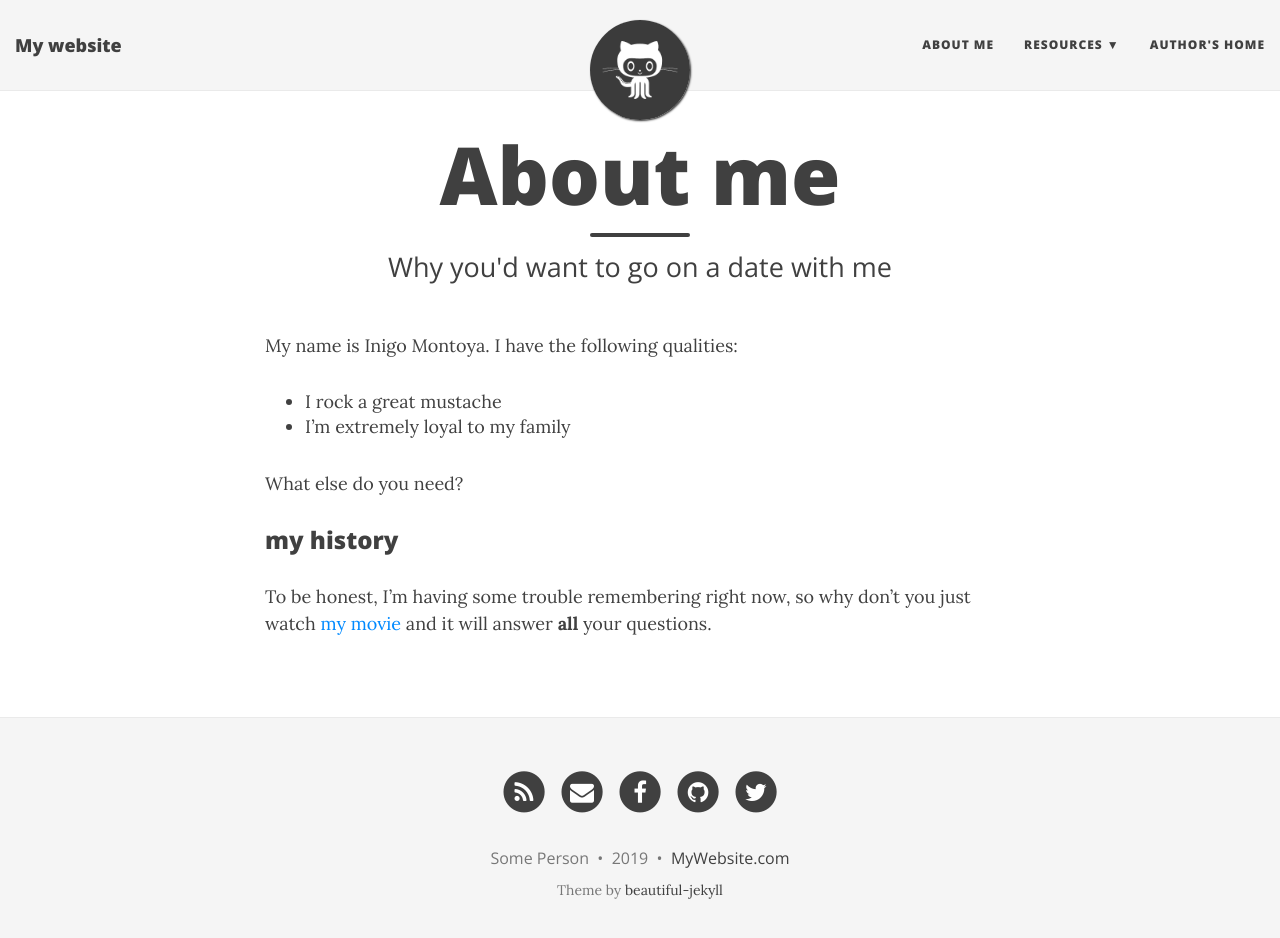
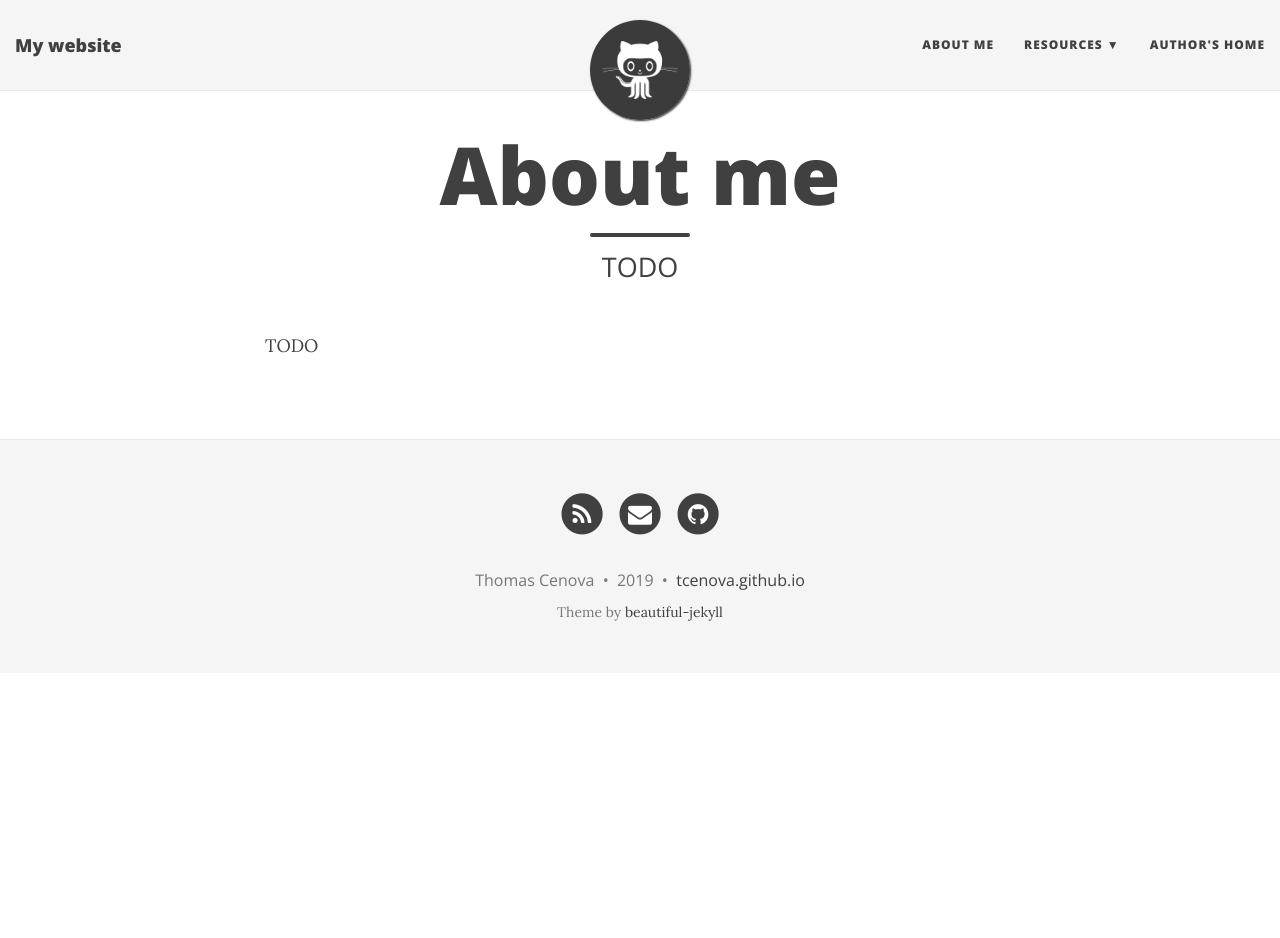
Before and after one commit to Tcenova/Tcenova.github.io, a Jekyll site: the page built from aboutme.md, in a window 1280 px wide and 951 px high. Shown: the top 938 px of the window. Built offline with Jekyll 4.4.1, drawn with Linux system fonts in a browser that asks for light colours; nearby versions of some CDN libraries.

Commit message:
changed some of the default settings

```diff
--- a/_config.yml
+++ b/_config.yml
@@ -4,7 +4,7 @@
 # baseurl is the website's URL without the hostname
 
 # If you are building a simple GitHub user page (https://username.github.io) then use these settings:
-url: "https://username.github.io"
+url: "https://tcenova.github.io/"
 baseurl: ""
 
 # If you are building a GitHub project page then use these settings:
@@ -17,7 +17,7 @@ baseurl: ""
 title: My website
 
 # Short description of your site
-description: A virtual proof that name is awesome!
+description: TODO
 
 # --- Navigation bar options --- #
 
@@ -28,7 +28,7 @@ navbar-links:
     - Beautiful Jekyll: "http://deanattali.com/beautiful-jekyll/"
     - Learn markdown: "http://www.markdowntutorial.com/"
     - GitHub Pages: "https://pages.github.com/"
-  Author's home: "http://deanattali.com"
+  Author's home: "https://tcenova.github.io/"
 
 # Image to show in the navigation bar - image must be a square (width = height)
 # Remove this parameter if you don't want an image in the navbar
@@ -64,7 +64,7 @@ footer-link-col: "#404040"
 # Change all these values or delete the ones you don't want.
 # Important: you must keep the "name" parameter, everything else you can remove
 author:
-  name: Some Person
+  name: Thomas Cenova
 
 # Select your active Social Network Links.
 # Uncomment the links you want to show in the footer and add your information to each link.
@@ -72,10 +72,10 @@ author:
 # If you want to add a new link that isn't here, you'll need to also edit the file _data/SocialNetworks.yml
 social-network-links:
   rss: true
-  email: "someone@example.com"
-  facebook: daattali
-  github: daattali
-  twitter: daattali
+  email: "tom.cenova@gmail.com"
+  #facebook: daattali
+  github: Tcenova
+  #twitter: daattali
 #  reddit: yourname
 #  google-plus: +DeanAttali
 #  linkedin: daattali
@@ -99,7 +99,7 @@ share-links-active:
 
 # How to display the link to the website in the footer
 # Remove this if you don't want a link in the footer
-url-pretty: "MyWebsite.com"  # eg. "deanattali.com/beautiful-jekyll"
+url-pretty: "tcenova.github.io"  # eg. "deanattali.com/beautiful-jekyll"
 
 # --- Web Statistics Section --- #
 
@@ -131,8 +131,8 @@ url-pretty: "MyWebsite.com"  # eg. "deanattali.com/beautiful-jekyll"
 
 # Staticman support
 staticman:
-  repository : # GitHub username/repository eg. "daattali/beautiful-jekyll"
-  branch     : # eg. "master" If you're not using `master` branch, then you also need to update the `branch` parameter in `staticman.yml`
+  repository : Tcenova/Tcenova.github.io # GitHub username/repository eg. "daattali/beautiful-jekyll"
+  branch     : master # eg. "master" If you're not using `master` branch, then you also need to update the `branch` parameter in `staticman.yml`
   endpoint   : # URL of your own deployment (with trailing slash) (will fallback to a public GitLab instance)
   reCaptcha:
     # reCaptcha for Staticman (OPTIONAL)
@@ -156,7 +156,7 @@ title-separator: "-"
 # --- Don't need to touch anything below here (but you can if you want) --- #
 
 # Output options (more information on Jekyll's site)
-timezone: "America/Vancouver"
+timezone: "America/Eastern"
 markdown: kramdown
 highlighter: rouge
 permalink: /:year-:month-:day-:title/
--- a/aboutme.md
+++ b/aboutme.md
@@ -1,16 +1,7 @@
 ---
 layout: page
 title: About me
-subtitle: Why you'd want to go on a date with me
+subtitle: TODO
 ---
 
-My name is Inigo Montoya. I have the following qualities:
-
-- I rock a great mustache
-- I'm extremely loyal to my family
-
-What else do you need?
-
-### my history
-
-To be honest, I'm having some trouble remembering right now, so why don't you just watch [my movie](http://en.wikipedia.org/wiki/The_Princess_Bride_%28film%29) and it will answer **all** your questions.
+TODO
--- a/index.html
+++ b/index.html
@@ -1,7 +1,7 @@
 ---
 layout: page
 title: My website
-subtitle: This is where I will tell my friends way too much about me
+subtitle: TODO
 use-site-title: true
 ---
 
```
